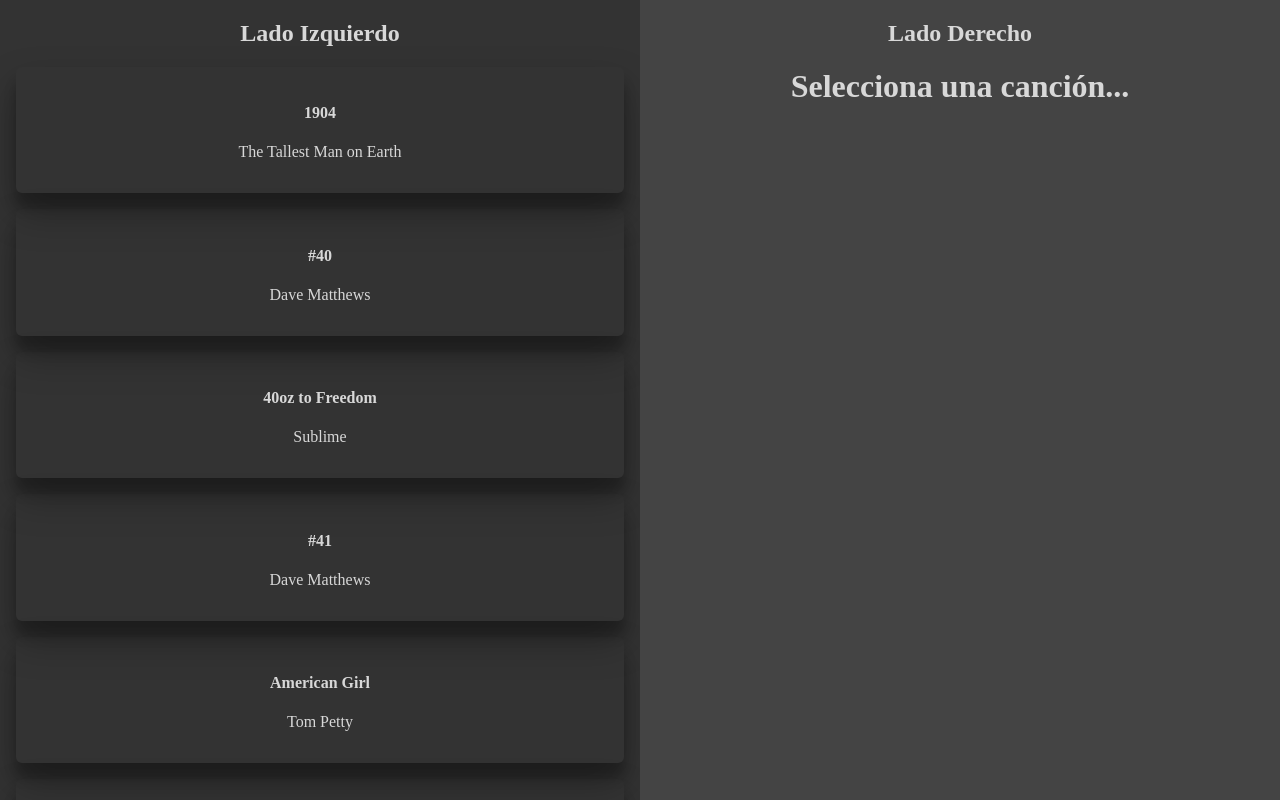
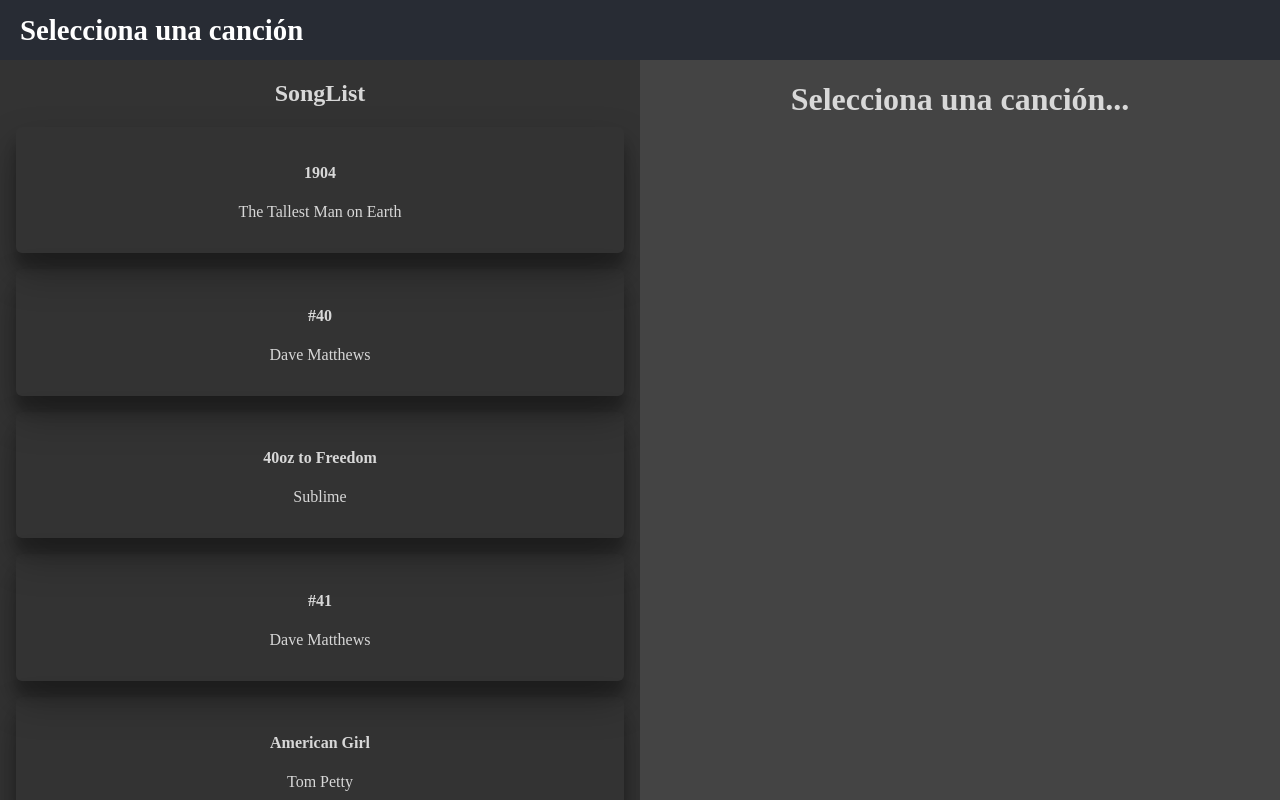
Before and after one commit to warderer/react-avanzado-g22, a React (Vite) app in the folder 02-react-context/: page / in a window 1280 px wide. Shown: the top 800 px of the page. Built offline with nearby package versions, Linux system fonts and the light colour scheme.

Commit message:
✨ Header basico con contexto

```diff
--- /dev/null
+++ b/02-react-context/src/components/Header/Header.jsx
@@ -0,0 +1,23 @@
+import { useSongContext } from '@/hooks/useSongContext'
+import './header.css'
+
+const Header = () => {
+  const { selectedSong } = useSongContext()
+
+  return (
+    <>
+      <div className='header__container'>
+        {
+        selectedSong.title
+          ? (
+            <span>
+              Now playing... {selectedSong.title} - {selectedSong.artist}
+            </span>
+            )
+          : <h2>Selecciona una canción</h2>
+        }
+      </div>
+    </>
+  )
+}
+export default Header
--- /dev/null
+++ b/02-react-context/src/components/Header/header.css
@@ -0,0 +1,34 @@
+.header__container {
+    display: flex;
+    justify-content: space-between;
+    align-items: center;
+    padding: 0 20px;
+    height: 60px;
+    background-color: #282c34;
+    color: white;
+    font-size: 1.2rem;
+    font-weight: bold;
+    box-shadow: 0 0 10px rgba(0, 0, 0, 0.2);
+}
+
+.header__input-search {
+    width: 50%;
+    height: 30px;
+    border-radius: 5px;
+    border: 1px solid #ccc;
+    padding: 0 10px;
+    font-size: 1rem;
+}
+
+.header__button {
+    width: 100px;
+    height: 30px;
+    border-radius: 5px;
+    border: 1px solid #ccc;
+    background-color: #ccc;
+    color: #282c34;
+    font-size: 1rem;
+    font-weight: bold;
+    cursor: pointer;
+    margin-right:10px
+}
--- /dev/null
+++ b/02-react-context/src/components/Header/index.js
@@ -0,0 +1,3 @@
+import Header from './Header'
+
+export default Header
--- a/02-react-context/src/components/SongDetails/SongDetails.jsx
+++ b/02-react-context/src/components/SongDetails/SongDetails.jsx
@@ -6,12 +6,14 @@
     <>
       {
         selectedSong.title
-          ? <div>
-            <img src={`https://picsum.photos/seed/${selectedSong.id}/400/400`} alt='Portada del Disco' />
-            <h2>{selectedSong.title}</h2>
-            <h4>{selectedSong.artist}</h4>
-            <h6>{selectedSong.year}</h6>
+          ? (
+            <div>
+              <img src={`https://picsum.photos/seed/${selectedSong.id}/300/300`} alt='Portada del Disco' />
+              <h2>{selectedSong.title}</h2>
+              <h4>{selectedSong.artist}</h4>
+              <h6>{selectedSong.year}</h6>
             </div>
+            )
           : <h1>Selecciona una canción...</h1>
       }
     </>
--- a/02-react-context/src/pages/Home/Home.jsx
+++ b/02-react-context/src/pages/Home/Home.jsx
@@ -2,21 +2,22 @@
 import SongDetails from '@/components/SongDetails'
 import './home.css'
 import { SongProvider } from '@/context/SongContext'
+import Header from '@/components/Header'
 
 const Home = () => {
   return (
-    <div className='home-container'>
-      <SongProvider>
+    <SongProvider>
+      <Header />
+      <div className='home-container'>
         <div className='izquierdo'>
-          <h2>Lado Izquierdo</h2>
+          <h2>SongList</h2>
           <SongList />
         </div>
         <div className='derecho'>
-          <h2>Lado Derecho</h2>
           <SongDetails />
         </div>
-      </SongProvider>
-    </div>
+      </div>
+    </SongProvider>
   )
 }
 export default Home
```
